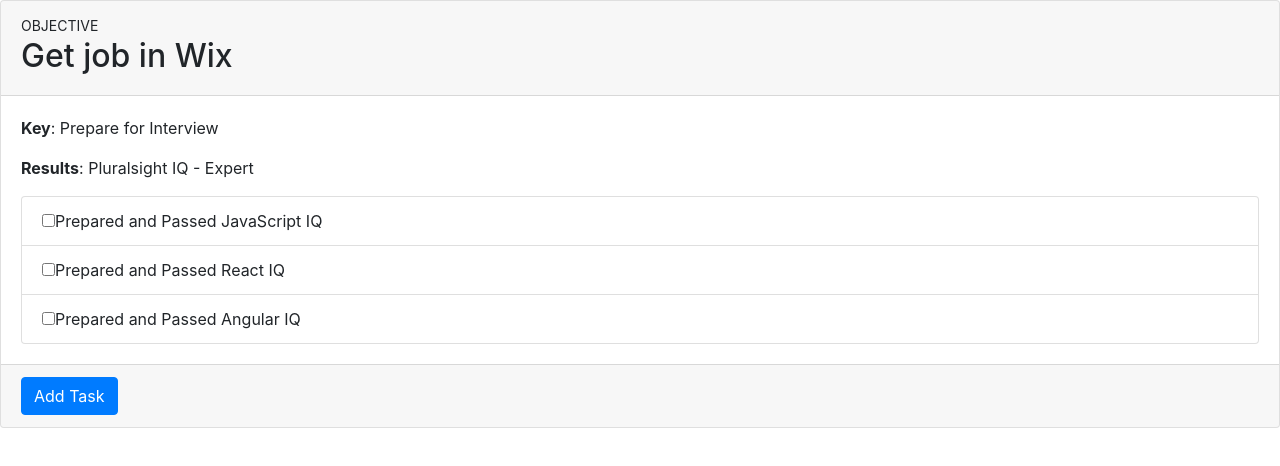
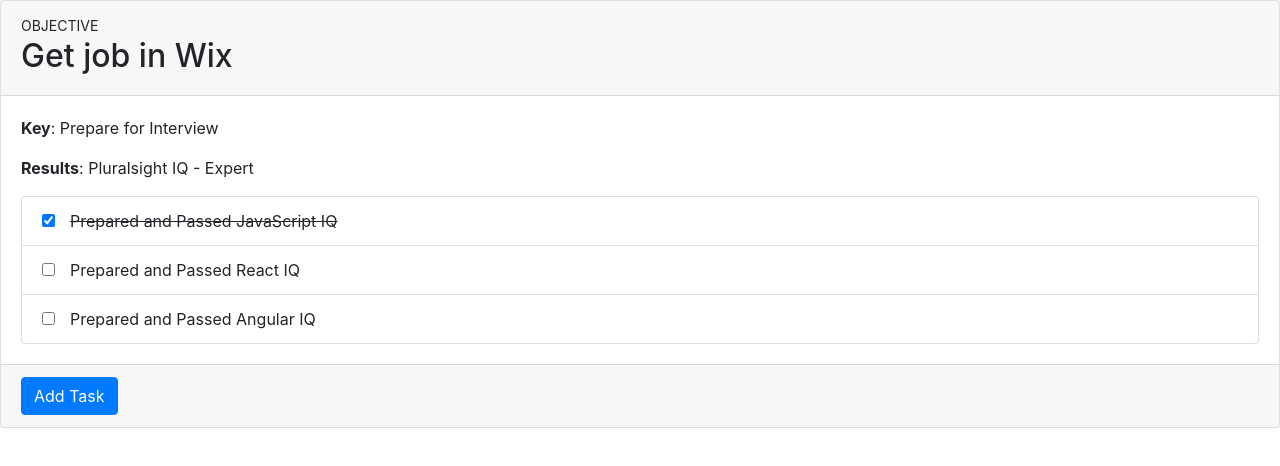
Before and after one commit to Nikola-xiii/goals-manager, a React (Create React App) app: page /goal/1 in a window 1280 px wide. Shown: the top 466 px of the page. Built offline with nearby package versions, Linux system fonts and the light colour scheme.

Commit message:
#6: styled done task

```diff
--- a/src/features/goal/components/task-list/task-list.scss
+++ b/src/features/goal/components/task-list/task-list.scss
@@ -1,3 +1,7 @@
 .task-checkbox {
-  padding-right: 15px;
+  margin-right: 15px;
 }
+
+.task-value-done {
+  text-decoration: line-through;
+}
--- a/src/features/goal/components/task-list/task-list.tsx
+++ b/src/features/goal/components/task-list/task-list.tsx
@@ -12,8 +12,8 @@
     <ListGroup>
       {props.tasks.map(task => (
         <ListGroup.Item>
-          <input className="task-checkbox" type="checkbox" />
-          <span className="task-value">{task.value}</span>
+          <input className="task-checkbox" type="checkbox" checked={task.done} />
+          <span className={task.done ? 'task-value-done' : 'task-value'}>{task.value}</span>
         </ListGroup.Item>)
       )}
     </ListGroup>
```
